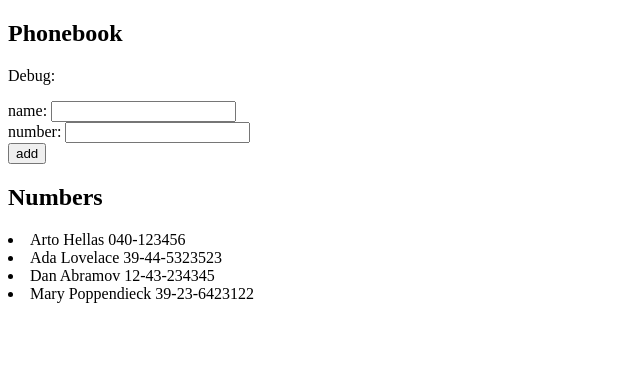
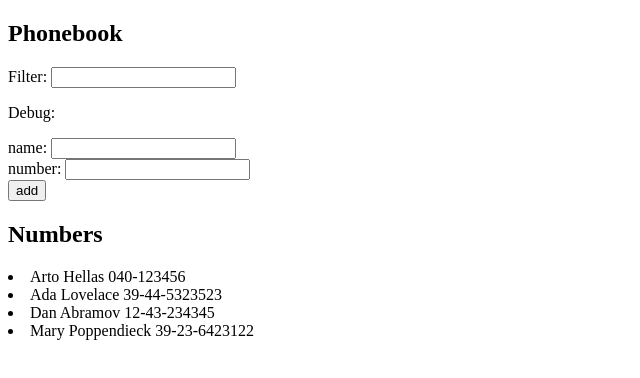
Before and after one commit to Nalzurin/fullstackopen, a React (Vite) app in the folder part2/phonebook/: page / in a window 1280 px wide. Shown: the top 378 px of the page, without its empty margins (0-640 px from the left). Built offline with nearby package versions, Linux system fonts and the light colour scheme.

Commit message:
Add task 2.9

```diff
--- a/part2/phonebook/src/App.jsx
+++ b/part2/phonebook/src/App.jsx
@@ -1,7 +1,11 @@
 import { useState } from "react";
 
 function Number({ name, number }) {
-  return <li>{name} {number}</li>;
+  return (
+    <li>
+      {name} {number}
+    </li>
+  );
 }
 
 function PhoneBook({ persons }) {
@@ -21,7 +25,17 @@ function App() {
   ]);
   const [newName, setNewName] = useState("");
   const [newNumber, setNewNumber] = useState("");
-  var freeId = persons.length+1;
+  const [filterName, setFilterName] = useState("");
+
+  const personsToShow = persons.filter(person => {
+    if (!filterName == "") {
+      console.log(person.name.toLowerCase().includes(filterName.toLowerCase()))
+      return person.name.toLowerCase().includes(filterName.toLowerCase());
+    }
+    else return true;
+  });
+
+  var freeId = persons.length + 1;
 
   const handleNameInputChange = (event) => {
     setNewName(event.target.value);
@@ -29,9 +43,13 @@ function App() {
   const handleNumberInputChange = (event) => {
     setNewNumber(event.target.value);
   };
+  const handleFilterNameChange = (event) => {
+    setFilterName(event.target.value);
+  };
+
   const addNewPerson = (event) => {
     event.preventDefault();
-    const object = { name: newName, number: newNumber, id: freeId};
+    const object = { name: newName, number: newNumber, id: freeId };
     const arrayCheck = persons.some(({ name }) => name === object.name);
     console.log(`Phonebook contains the person ${arrayCheck}`);
     if (arrayCheck) {
@@ -48,6 +66,9 @@ function App() {
   return (
     <div>
       <h2>Phonebook</h2>
+      <div>
+        Filter: <input value={filterName} onChange={handleFilterNameChange} />
+      </div>
       <p>Debug: {newName}</p>
       <form onSubmit={addNewPerson}>
         <div>
@@ -61,7 +82,7 @@ function App() {
         </div>
       </form>
       <h2>Numbers</h2>
-      <PhoneBook persons={persons} />
+      <PhoneBook persons={personsToShow} />
     </div>
   );
 }
```
